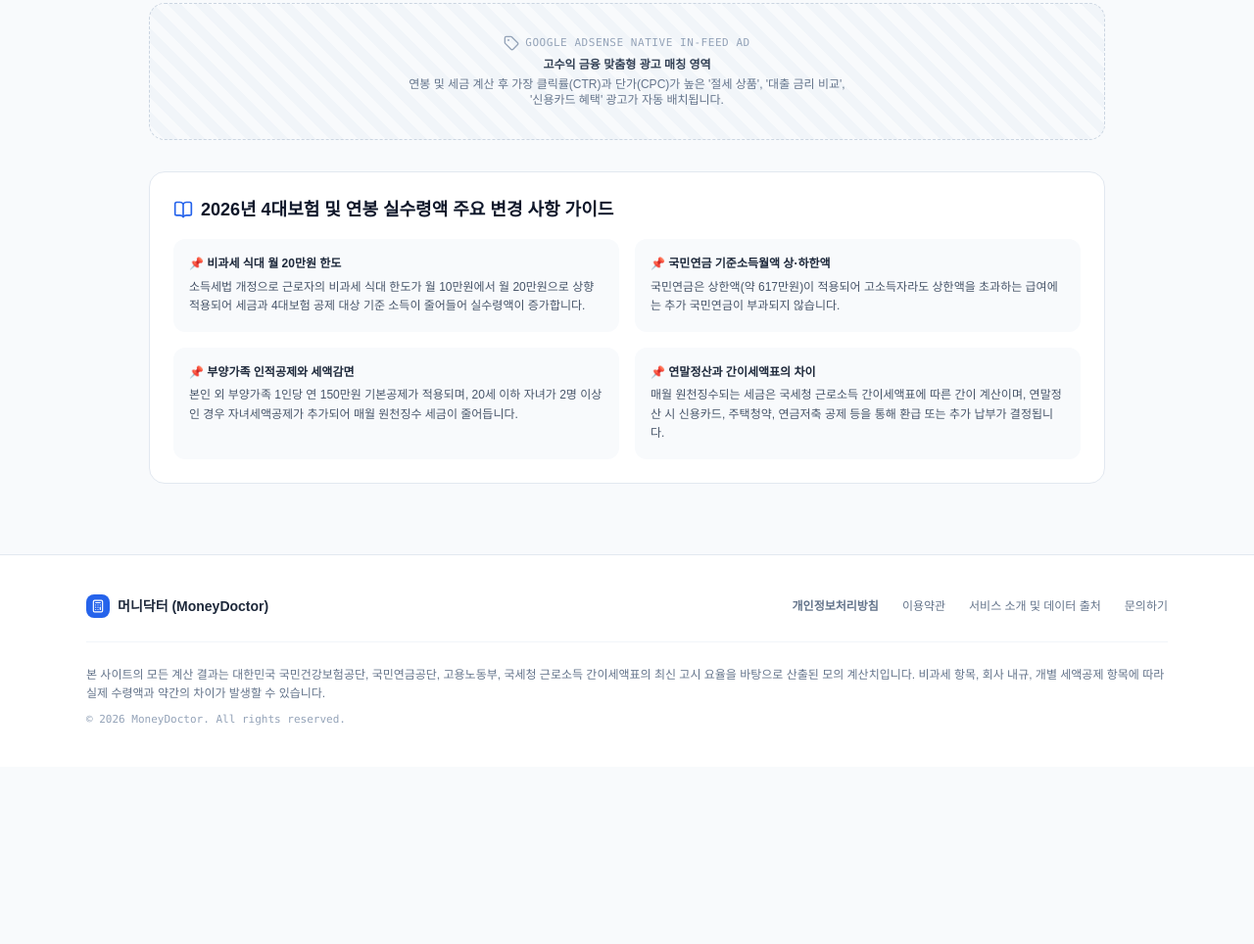
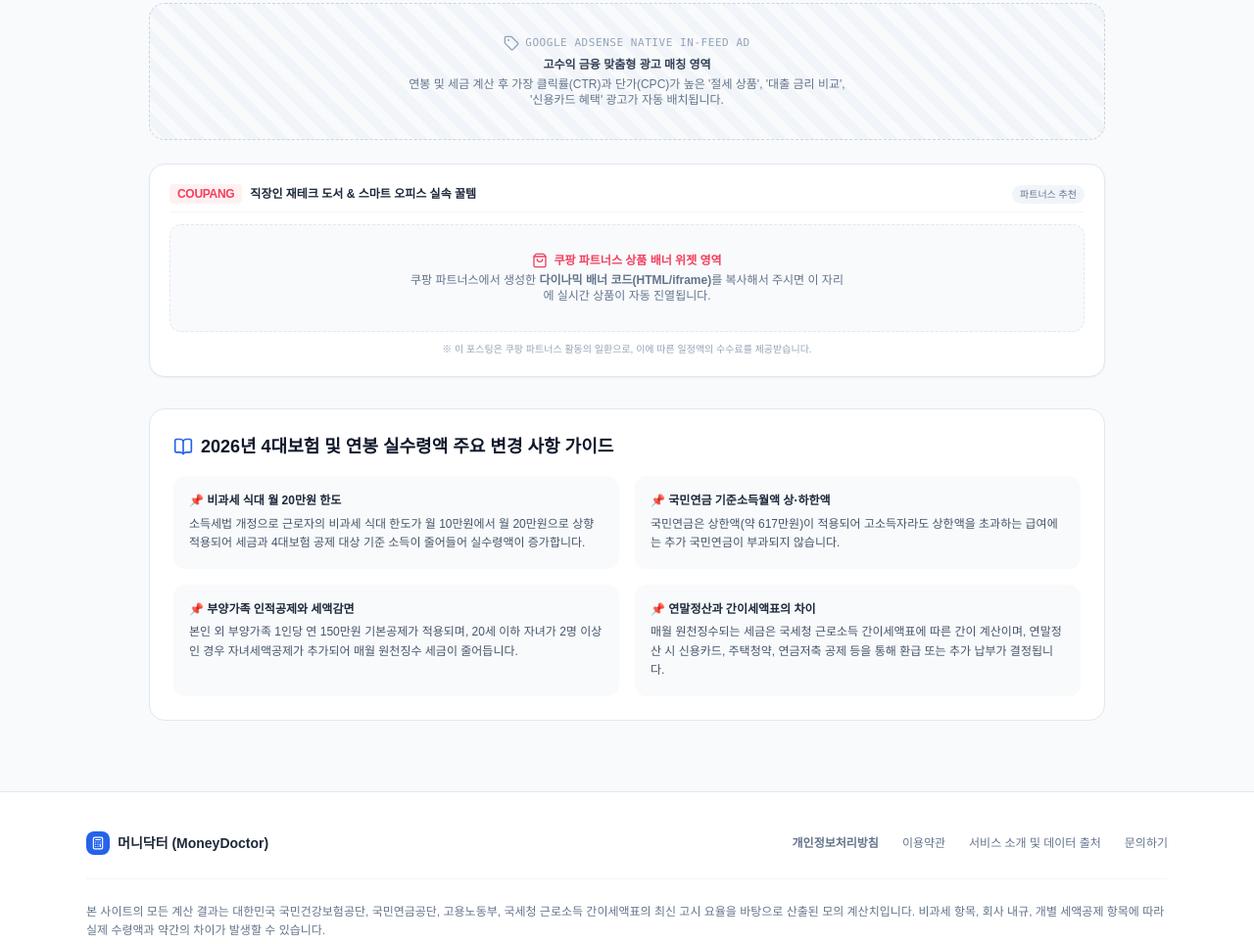
Before and after one commit to y8ny8n/money-doctor, a plain HTML site: page index.html in a window 1280 px wide. Shown: the part 750-1714 px from the top of the page at 98% size. Before the commit the page ends 1533 px from the top, so only its background shows below. Drawn offline with nearby package versions, Linux system fonts and the light colour scheme; a web font is replaced by a local one.

Commit message:
feat: add Coupang Partners section with FTC compliance

```diff
--- a/index.html
+++ b/index.html
@@ -342,6 +342,33 @@
           <p class="font-semibold text-slate-700 dark:text-slate-300 mb-1">고수익 금융 맞춤형 광고 매칭 영역</p>
           <p class="text-xs text-slate-500 dark:text-slate-400 max-w-md">연봉 및 세금 계산 후 가장 클릭률(CTR)과 단가(CPC)가 높은 '절세 상품', '대출 금리 비교', '신용카드 혜택' 광고가 자동 배치됩니다.</p>
         </div>
+      </div>
+
+      <!-- 쿠팡 파트너스 추천 상품 위젯 영역 -->
+      <div id="coupang-partners-section" class="mt-6 bg-white dark:bg-slate-900 rounded-2xl border border-slate-200 dark:border-slate-800 p-5 shadow-sm">
+        <div class="flex items-center justify-between mb-3 pb-2 border-b border-slate-100 dark:border-slate-800">
+          <div class="flex items-center space-x-2">
+            <span class="text-rose-500 font-black tracking-tight text-xs bg-rose-50 dark:bg-rose-950/60 px-2 py-0.5 rounded">COUPANG</span>
+            <span class="text-xs font-semibold text-slate-800 dark:text-slate-200">직장인 재테크 도서 & 스마트 오피스 실속 꿀템</span>
+          </div>
+          <span class="text-[10px] px-2 py-0.5 rounded-full bg-slate-100 dark:bg-slate-800 text-slate-500 font-medium">파트너스 추천</span>
+        </div>
+
+        <!-- 쿠팡 배너 삽입 영역 -->
+        <div id="coupang-banner-slot" class="w-full flex items-center justify-center min-h-[110px] rounded-xl bg-slate-50 dark:bg-slate-800/40 border border-dashed border-slate-200 dark:border-slate-700/60 p-4 text-center">
+          <div class="space-y-1">
+            <div class="flex items-center justify-center space-x-1.5 text-rose-500 text-xs font-semibold">
+              <i data-lucide="shopping-bag" class="w-4 h-4"></i>
+              <span>쿠팡 파트너스 상품 배너 위젯 영역</span>
+            </div>
+            <p class="text-xs text-slate-500 dark:text-slate-400 max-w-md">
+              쿠팡 파트너스에서 생성한 <strong>다이나믹 배너 코드(HTML/iframe)</strong>를 복사해서 주시면 이 자리에 실시간 상품이 자동 진열됩니다.
+            </p>
+          </div>
+        </div>
+        <p class="text-[10px] text-slate-400 dark:text-slate-500 text-center mt-2.5">
+          ※ 이 포스팅은 쿠팡 파트너스 활동의 일환으로, 이에 따른 일정액의 수수료를 제공받습니다.
+        </p>
       </div>
 
       <!-- SEO용 전문 금융 지식 콘텐츠 (애드센스 통과 및 검색 최적화) -->
```
